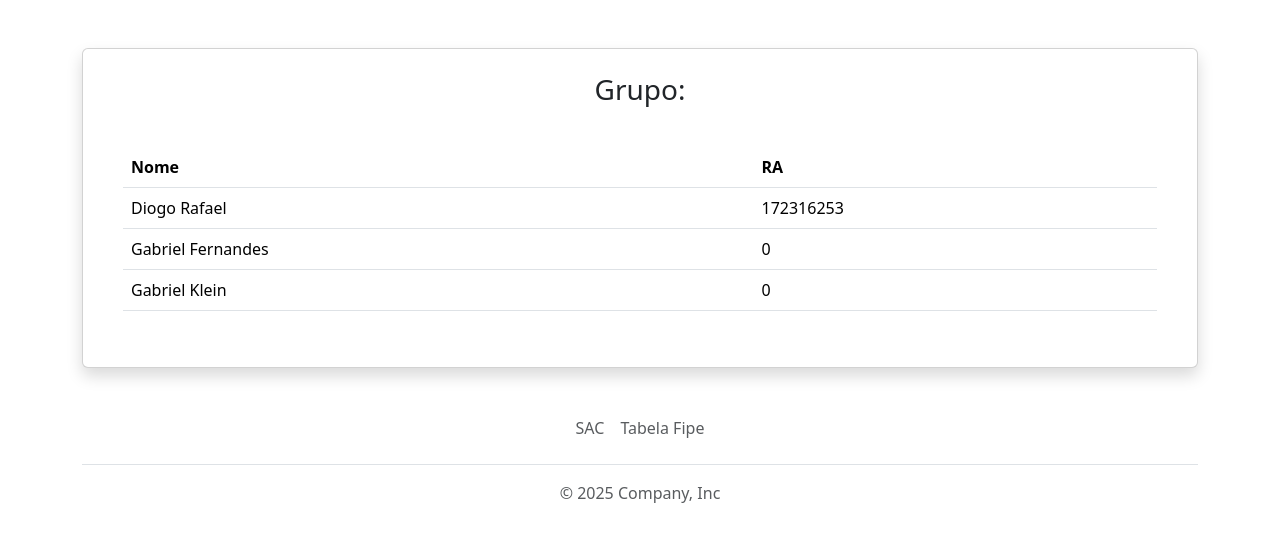
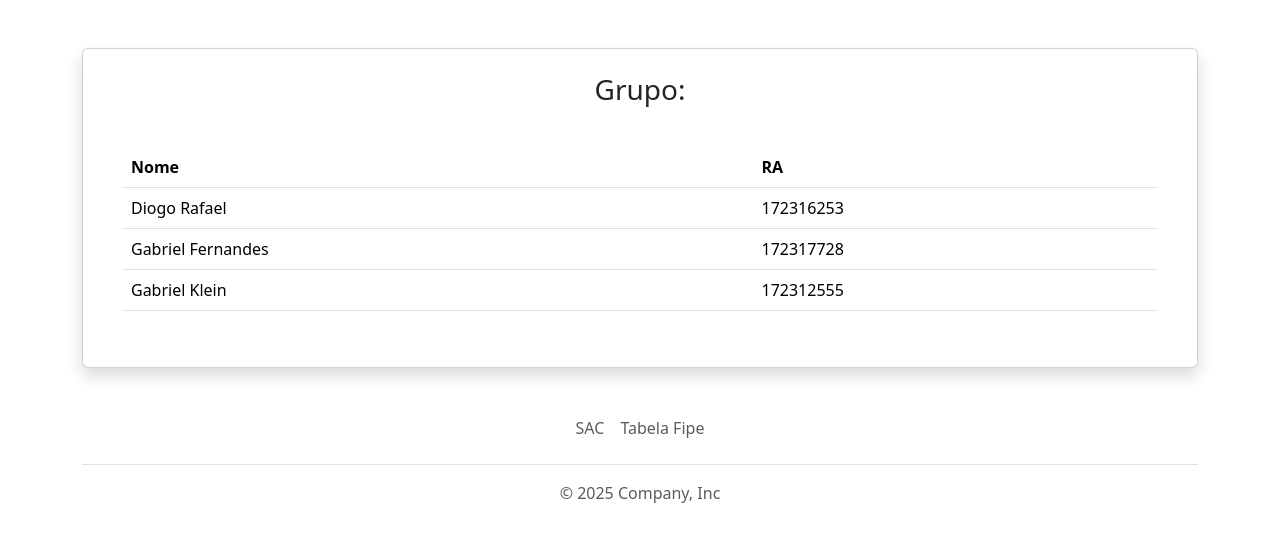
Before and after one commit to ggfernandess/filipak2025-main, a PHP site: page /sobre.php in a window 1280 px wide. Shown: the part 46-588 px from the top of the page. Run offline with PHP 8.4, Linux system fonts and the light colour scheme.

Commit message:
Add files via upload

```diff
--- a/FILIPAKTRABALHO2025/sobre.php
+++ b/FILIPAKTRABALHO2025/sobre.php
@@ -37,11 +37,11 @@
           </tr>
           <tr>
             <td>Gabriel Fernandes</td>
-            <td>0</td>
+            <td>172317728</td>
           </tr>
           <tr>
             <td>Gabriel Klein</td>
-            <td>0</td>
+            <td>172312555</td>
           </tr>
         </tbody>
       </table>
```
